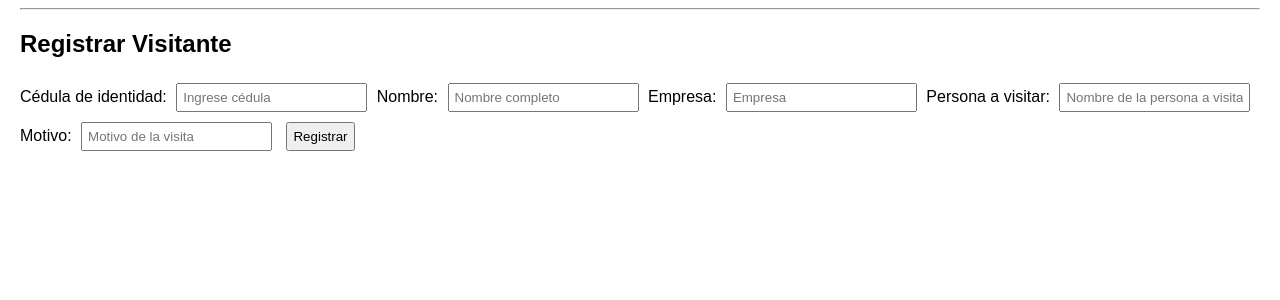
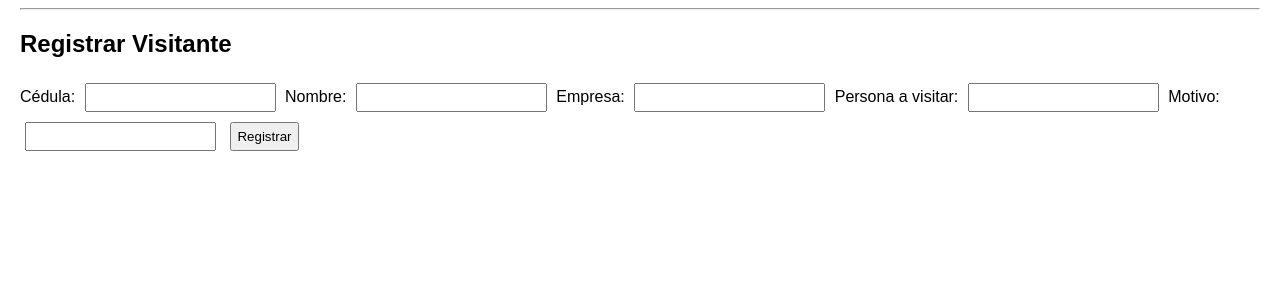
Before and after one commit to luismolinaboni22-art/Registro-de-visitantes-Holcim-Costa-Rica..., a Flask app: page /register in a window 1280 px wide. Shown: the part 38-338 px from the top of the page. Run offline with Flask 3, Linux system fonts and the light colour scheme; a user stored in the database is signed in.

Commit message:
Update register.html

```diff
--- a/templates/register.html
+++ b/templates/register.html
@@ -1,25 +1,22 @@
 {% extends "base.html" %}
 {% block content %}
+<h2>Registrar Visitante</h2>
+<form method="POST">
+    <label>Cédula:</label>
+    <input type="text" name="ci" required>
 
-<h2>Registrar Visitante</h2>
+    <label>Nombre:</label>
+    <input type="text" name="name" required>
 
-<form method="POST">
-    <label for="ci">Cédula de identidad:</label>
-    <input type="text" id="ci" name="ci" required placeholder="Ingrese cédula">
+    <label>Empresa:</label>
+    <input type="text" name="company">
 
-    <label for="name">Nombre:</label>
-    <input type="text" id="name" name="name" required placeholder="Nombre completo">
+    <label>Persona a visitar:</label>
+    <input type="text" name="person_to_visit" required>
 
-    <label for="company">Empresa:</label>
-    <input type="text" id="company" name="company" placeholder="Empresa">
-
-    <label for="person_to_visit">Persona a visitar:</label>
-    <input type="text" id="person_to_visit" name="person_to_visit" required placeholder="Nombre de la persona a visitar">
-
-    <label for="reason">Motivo:</label>
-    <input type="text" id="reason" name="reason" placeholder="Motivo de la visita">
+    <label>Motivo:</label>
+    <input type="text" name="reason">
 
     <button type="submit">Registrar</button>
 </form>
-
 {% endblock %}
```
